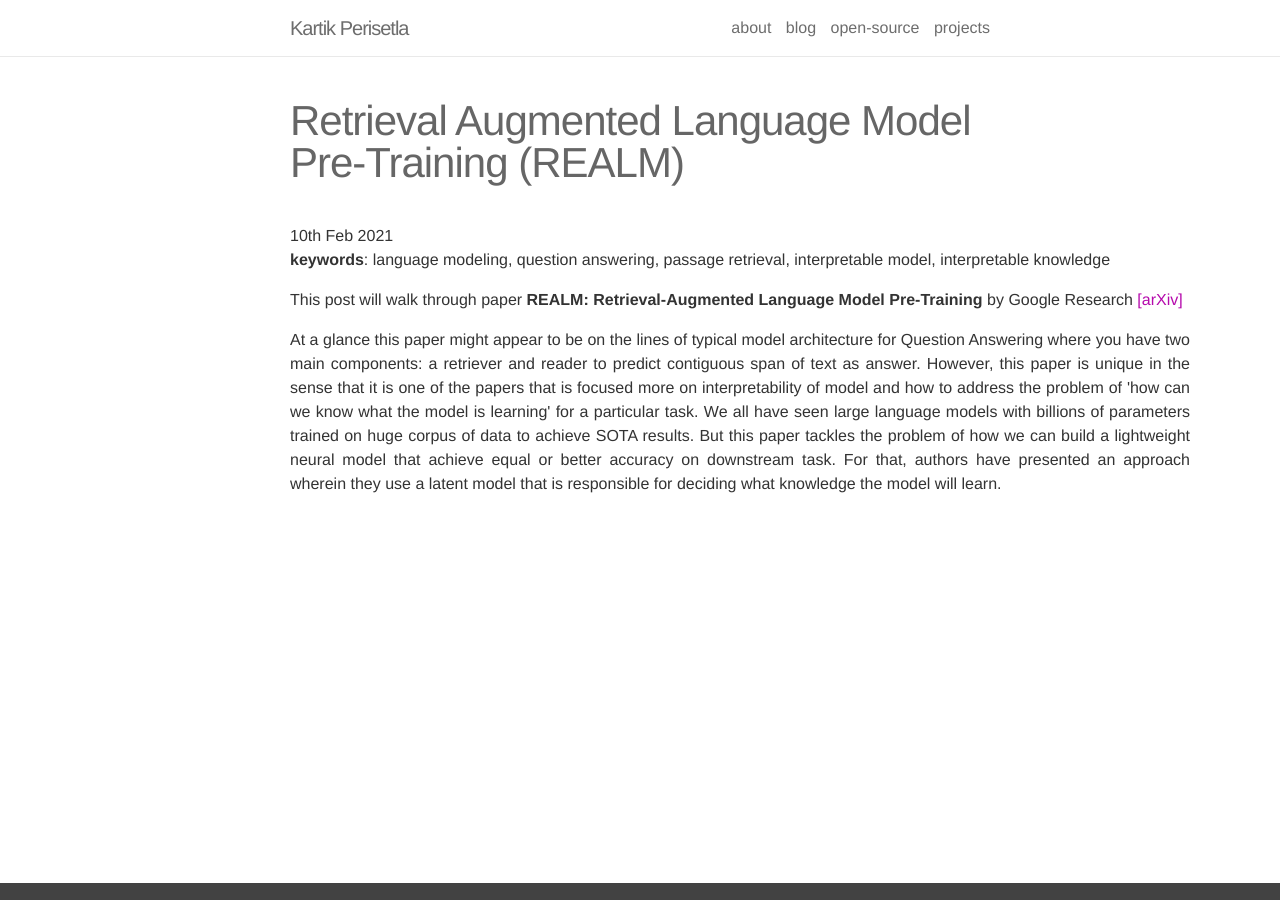
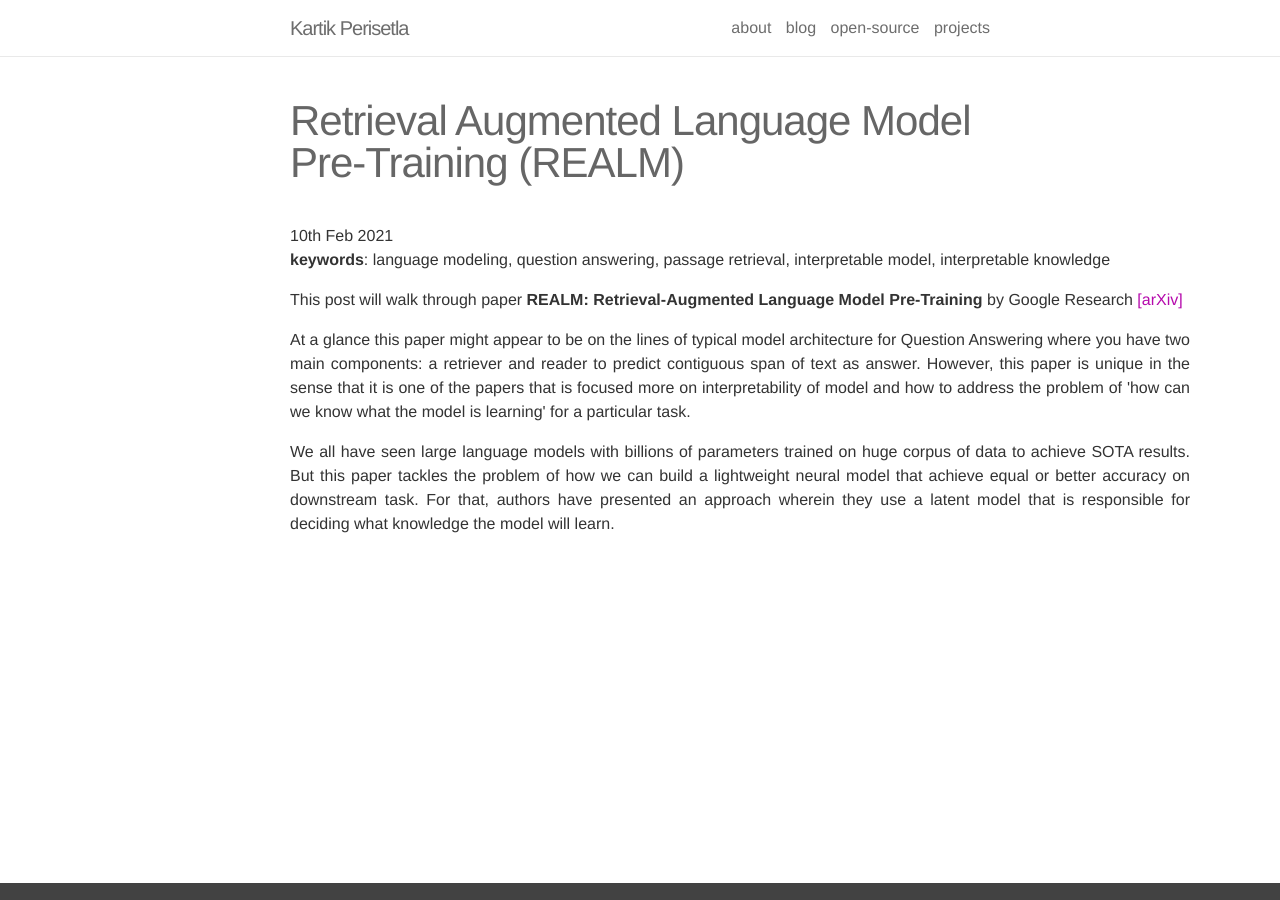
Before and after one commit to kartikperisetla/kartikperisetla.github.io, a Jekyll site: the page built from _posts/2021-02-10-retrieval-augmented-language-model-pre-training.markdown, in a window 1280 px wide. Built offline with Jekyll 4.4.1, drawn with Linux system fonts in a browser that asks for light colours; nearby versions of some CDN libraries; comment, search, counter and statistics services are not loaded.

Commit message:
Update 2021-02-10-retrieval-augmented-language-model-pre-training.markdown

```diff
--- a/_posts/2021-02-10-retrieval-augmented-language-model-pre-training.markdown
+++ b/_posts/2021-02-10-retrieval-augmented-language-model-pre-training.markdown
@@ -16,10 +16,12 @@
 </a>
 </p>
 <p align="justify">
-    At a glance this paper might appear to be on the lines of typical model architecture for Question Answering where you have two main components: a retriever and reader to predict contiguous span of text as answer. However, this paper is unique in the sense that it is one of the papers that is focused more on interpretability of model and how to address the problem of 'how can we know what the model is learning' for a particular task. We all have seen large language models with billions of parameters trained on huge corpus of data to achieve SOTA results. But this paper tackles the problem of how we can build a lightweight neural model that achieve equal or better accuracy on downstream task. For that, authors have presented an approach wherein they use a latent model that is responsible for deciding what knowledge the model will learn.
-	<br/>
+    At a glance this paper might appear to be on the lines of typical model architecture for Question Answering where you have two main components: a retriever and reader to predict contiguous span of text as answer. However, this paper is unique in the sense that it is one of the papers that is focused more on interpretability of model and how to address the problem of 'how can we know what the model is learning' for a particular task.
 </p>
-
+<p align="justify">
+We all have seen large language models with billions of parameters trained on huge corpus of data to achieve SOTA results. But this paper tackles the problem of how we can build a lightweight neural model that achieve equal or better accuracy on downstream task. For that, authors have presented an approach wherein they use a latent model that is responsible for deciding what knowledge the model will learn.
+<br/>
+</p>
 {% if page.comments %}
 <div id="disqus_thread"></div>
 
```
